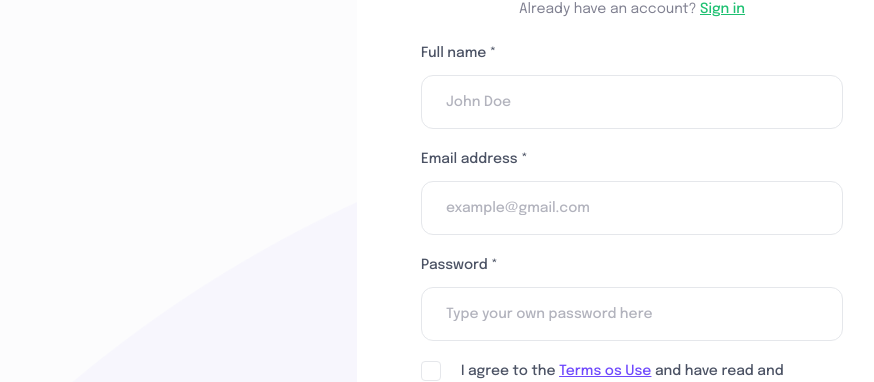
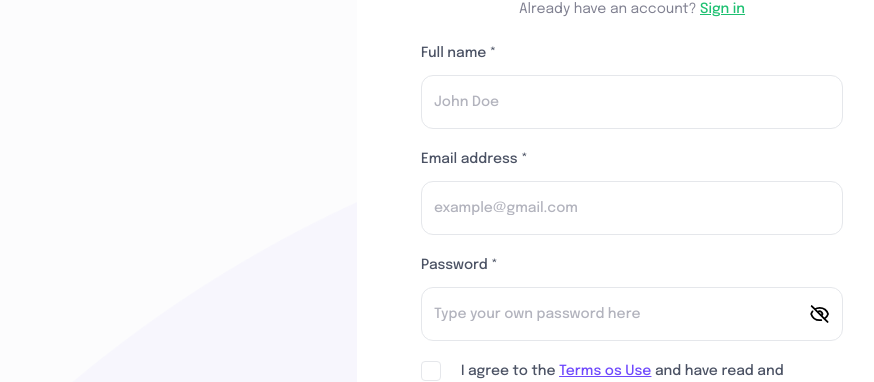
Before and after one commit to ngoc2003/crow-funding-app, a React (Create React App) app: page /sign-up in a window 1280 px wide. Shown: the part 221-603 px from the top of the page, without its empty margins (8-882 px from the left). Built offline with nearby package versions, Linux system fonts and the light colour scheme.

Commit message:
modified Input

```diff
--- a/src/components/icons/IconEyeToggle.js
+++ b/src/components/icons/IconEyeToggle.js
@@ -1,11 +1,11 @@
 import React from "react";
-
+import PropTypes from "prop-types";
 const IconEyeToggle = ({ toggle = false, onClick = () => {} }) => {
   if (toggle)
     return (
       <svg
         xmlns="http://www.w3.org/2000/svg"
-        className="w-6 h-6 cursor-pointer"
+        className="w-6 h-6 mx-3 cursor-pointer"
         fill="none"
         viewBox="0 0 24 24"
         stroke="currentColor"
@@ -28,12 +28,11 @@ const IconEyeToggle = ({ toggle = false, onClick = () => {} }) => {
   return (
     <svg
       xmlns="http://www.w3.org/2000/svg"
-      className="w-6 h-6 cursor-pointer"
+      className="w-6 h-6 mx-3 cursor-pointer"
       fill="none"
       viewBox="0 0 24 24"
       stroke="currentColor"
       onClick={onClick}
-
     >
       <path
         strokeLinecap="round"
@@ -42,7 +41,10 @@ const IconEyeToggle = ({ toggle = false, onClick = () => {} }) => {
         d="M13.875 18.825A10.05 10.05 0 0112 19c-4.478 0-8.268-2.943-9.543-7a9.97 9.97 0 011.563-3.029m5.858.908a3 3 0 114.243 4.243M9.878 9.878l4.242 4.242M9.88 9.88l-3.29-3.29m7.532 7.532l3.29 3.29M3 3l3.59 3.59m0 0A9.953 9.953 0 0112 5c4.478 0 8.268 2.943 9.543 7a10.025 10.025 0 01-4.132 5.411m0 0L21 21"
       />
     </svg>
-  )
+  );
 };
-
+IconEyeToggle.propTypes = {
+  toggle: PropTypes.bool.isRequired,
+  onClick: PropTypes.func.isRequired,
+};
 export default IconEyeToggle;
--- a/src/components/input/Input.js
+++ b/src/components/input/Input.js
@@ -1,43 +1,48 @@
-import React, { useContext } from "react";
+import React, { useContext, useState } from "react";
 import PropTypes from "prop-types";
-
+import IconEyeToggle from "../icons/IconEyeToggle";
 Input.propTypes = {
   name: PropTypes.string,
-  type: PropTypes.string,
   placeholder: PropTypes.string,
   error: PropTypes.string,
 };
 
-export default function Input({ children, ...props }) {
-  const { error = "", name, type = "text", placeholder, ...rest } = props;
+export default function Input({ children, icon = true, ...props }) {
+  const [showPassword, setShowPassword] = useState(false);
+  const { error = "", name, placeholder, ...rest } = props;
+  const handleTogglePassword = () => {
+    console.log(showPassword);
+    setShowPassword(!showPassword);
+  };
   return (
-    <div className="relative">
-      <input
-        type={type}
-        placeholder={placeholder}
-        className={`${children && "pr-16"} outline-none ${
-          !error && "focus:outline-primary"
-        }  bg-transparent w-full py-4 dark:text-white px-6 border rounded-xl text-text1 font-medium text-sm dark:placeholder:text-text2 placeholder:text-text4 ${
+    <>
+      <div
+        className={`items-center flex border rounded-xl overflow-hidden ${
           error.length > 0
             ? "border-error"
             : "border-stroke dark:border-darkStroke"
-        }  `}
-        {...rest}
-      />
-      {children && (
-        <div className="absolute inline-block right-6 top-2/4 -translate-y-2/4">
-          {/* {children} */}
-        </div>
-      )}
+        }`}
+      >
+        <input
+          type={!showPassword ? "password" : "text"}
+          placeholder={placeholder}
+          className={`outline-none   bg-transparent w-full py-4 dark:text-white px-3   text-text1 font-medium text-sm dark:placeholder:text-text2 placeholder:text-text4   `}
+          {...rest}
+        />
+        {icon && (
+          <IconEyeToggle
+            toggle={showPassword}
+            onClick={handleTogglePassword}
+          ></IconEyeToggle>
+        )}
+      </div>
       {error.length > 0 && (
         <span
-          className={
-            " text-sm font-medium pointer-events-none text-error "
-          }
+          className={" text-sm font-medium pointer-events-none text-error "}
         >
           {error}
         </span>
       )}
-    </div>
+    </>
   );
 }
--- a/src/pages/SignUpPage.js
+++ b/src/pages/SignUpPage.js
@@ -24,25 +24,19 @@ export default function SignUpPage() {
       name: "name",
       label: "Full name *",
       placeholder: "John Doe",
-      type: "text",
+      icon: false,
     },
     {
       name: "email",
       label: "Email address *",
       placeholder: "example@gmail.com",
-      type: "email",
+      icon: false,
     },
     {
       name: "password",
       label: "Password *",
       placeholder: "Type your own password here",
-      type: showPassword ? "text" : "password",
-      icon: (
-        <IconEyeToggle
-          toggle={showPassword}
-          onClick={handleTogglePassword}
-        ></IconEyeToggle>
-      ),
+      icon: true,
     },
   ];
 
@@ -74,14 +68,12 @@ export default function SignUpPage() {
 
           <Form className="text-left">
             {infos.map((info) => (
-              <FormGroup
-                key={info.name}
-              >
+              <FormGroup key={info.name}>
                 <Label>{info.label}</Label>
                 <Input
                   name={info.name}
                   placeholder={info.placeholder}
-                  type={info.type}
+                  icon={info.icon}
                   error={
                     errors[info.name] && touched[info.name]
                       ? errors[info.name]
@@ -89,7 +81,7 @@ export default function SignUpPage() {
                   }
                   onChange={(e) => setFieldValue(info.name, e.target.value)}
                 >
-                  {info.icon && info.icon }
+                  {info.icon && info.icon}
                 </Input>
               </FormGroup>
             ))}
```
